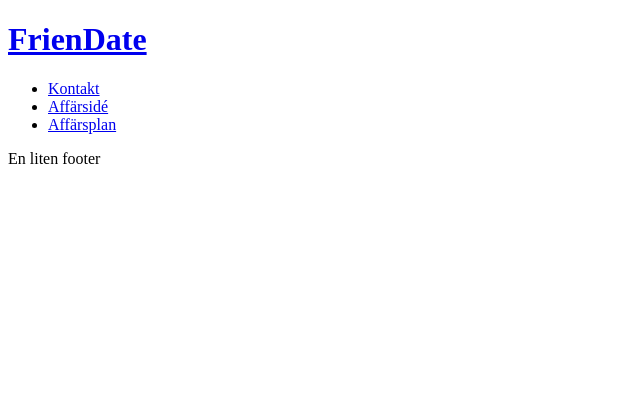
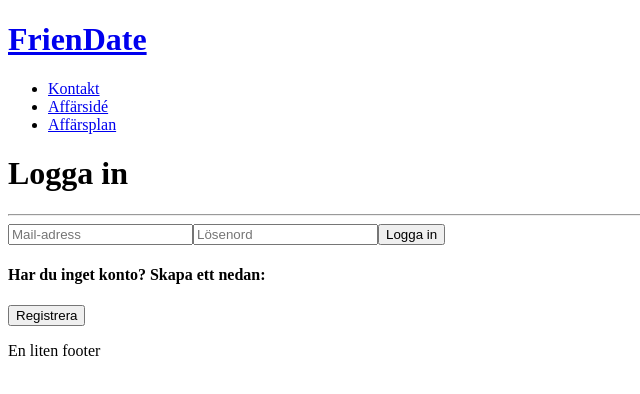
Before and after one commit to Dilemma98/FrienDate, a React app: page /loginPage in a window 1280 px wide. Shown: the top 394 px of the page, without its empty margins (0-640 px from the left). Built offline with nearby package versions, Linux system fonts and the light colour scheme; the HTML template or start-up script is replaced by a standard one.

Commit message:
LoginPageView

```diff
--- a/src/components/loginPage.tsx
+++ b/src/components/loginPage.tsx
@@ -1,10 +1,23 @@
 import React from "react";
+import { Link } from "react-router-dom";
 
-class LoginPage extends React.Component{
-    render(){
-        return(
-            <div></div>
-        );
-    }
+class LoginPage extends React.Component {
+  render() {
+    return (
+      <div>
+        <h1>Logga in</h1>
+        <hr></hr>
+        <form className="inputForms">
+          <input placeholder="Mail-adress" type="text"></input>
+          <input placeholder="Lösenord" type="password"></input>
+          <button className="formActionButtons">Logga in</button>
+        </form>
+        <h4>Har du inget konto? Skapa ett nedan:</h4>
+        <Link to="/registerPage">
+          <button className="register-btn">Registrera</button>
+        </Link>
+      </div>
+    );
+  }
 }
 export default LoginPage;
```
